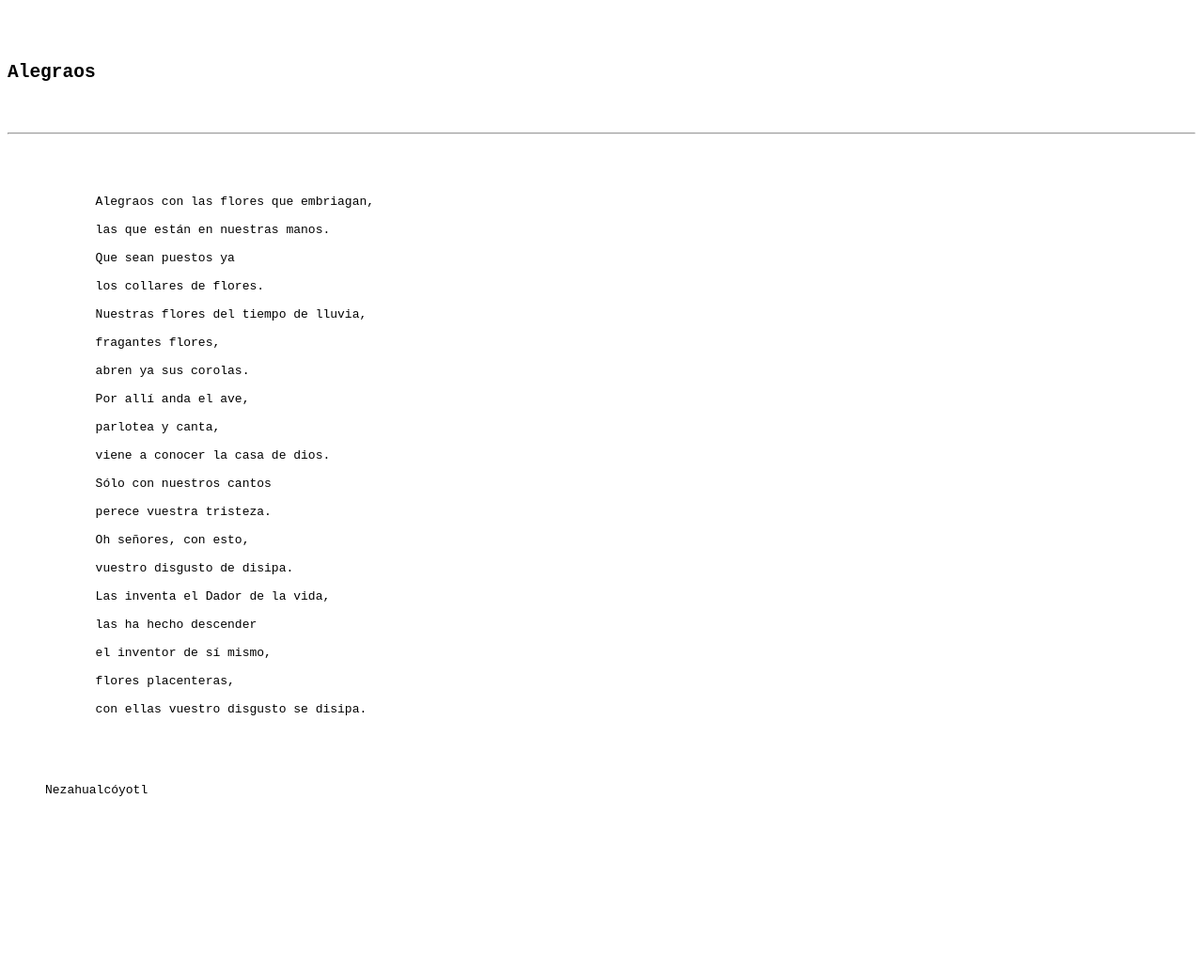
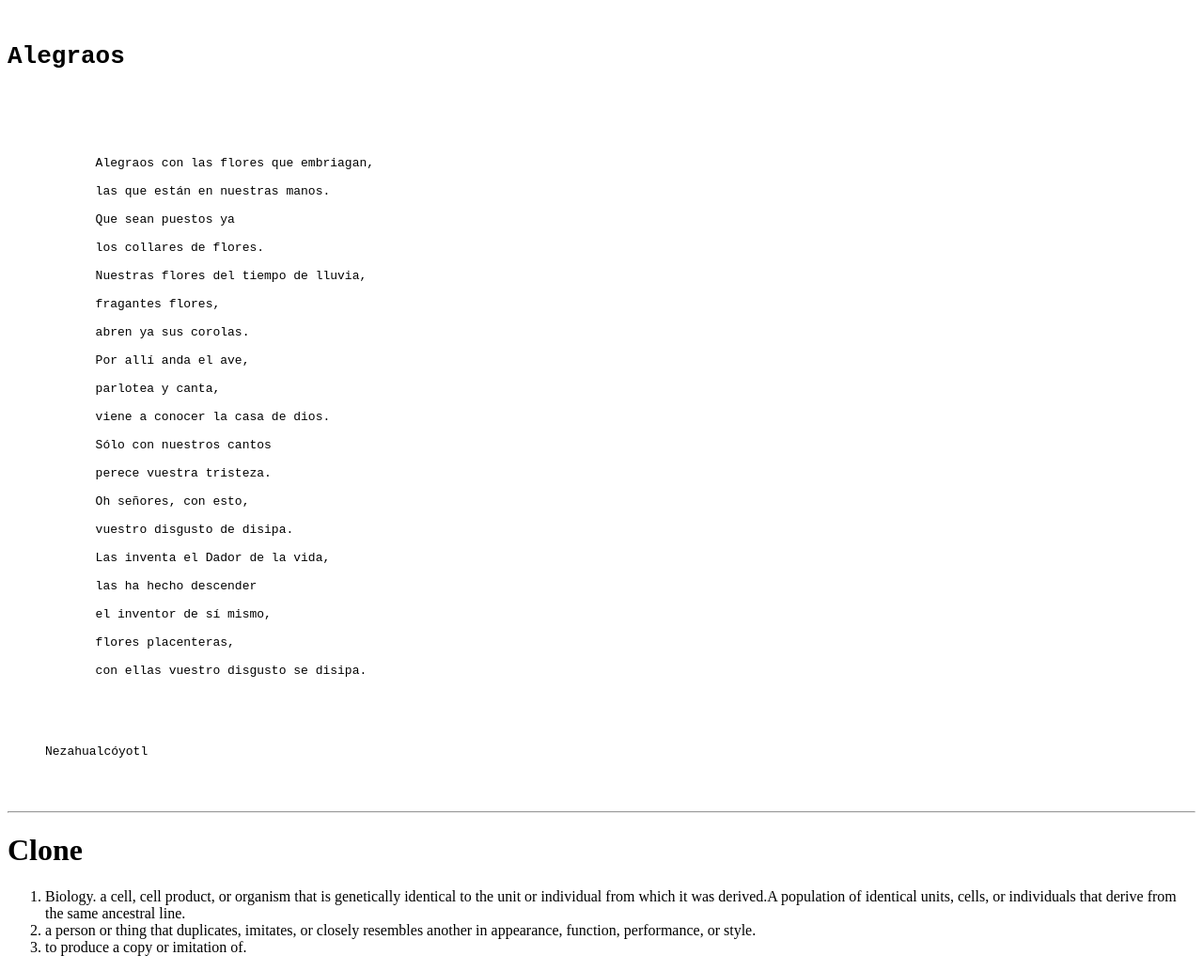
Before and after one commit to Kandisa/EdxPractice, a plain HTML site: page index.html in a window 1280 px wide. Shown: the whole page at 94% size. Before the commit the page ends 919 px from the top, so only its background shows below. Drawn offline with Linux system fonts and the light colour scheme.

Commit message:
Update index.html

```diff
--- a/index.html
+++ b/index.html
@@ -5,11 +5,9 @@
     <title>Poetry by Kandisa</title>
      </head>
   <body>
-      <section class="main-content">
       <pre>
-        <h1>
-<a id="alegraos" class="anchor" href="#alegraos" aria-hidden="true"><span aria-hidden="true" class="octicon octicon-link"></span></a>Alegraos</h1>
-        <hr>
+        <h1>Alegraos</h1>
+
         <p>
             Alegraos con las flores que embriagan,<br>
             las que están en nuestras manos.<br>
@@ -32,9 +30,13 @@
             con ellas vuestro disgusto se disipa.
         </p>
         <blockquote>Nezahualcóyotl</blockquote>
-
     </pre>
-
-
+    <hr>
+      <h1>Clone</h1>
+      <ol>
+          <li>Biology. a cell, cell product, or organism that is genetically identical to the unit or individual from which it was derived.A population of identical units, cells, or individuals that derive from the same ancestral line.</li>
+          <li>a person or thing that duplicates, imitates, or closely resembles another in appearance, function, performance, or style.</li>
+          <li>to produce a copy or imitation of.</li>
+          </ol>
   </body>
 </html>
```
